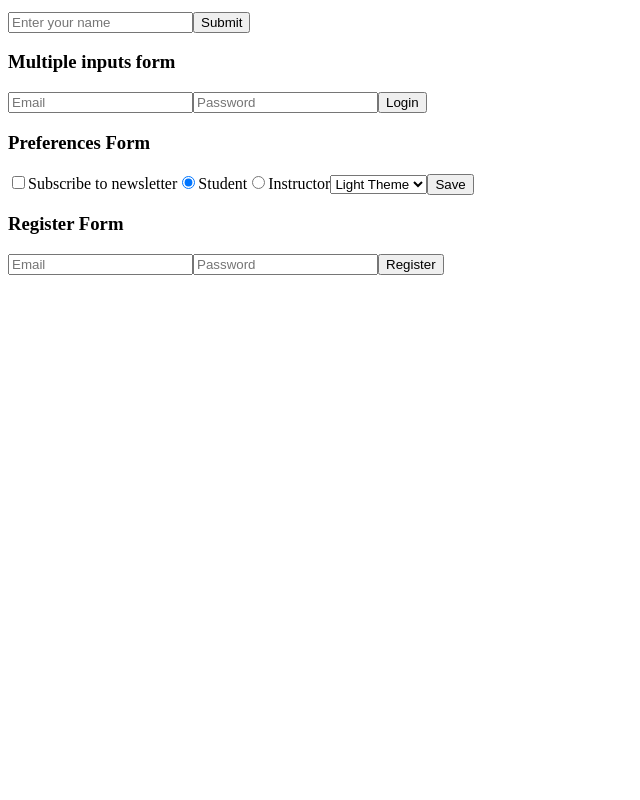
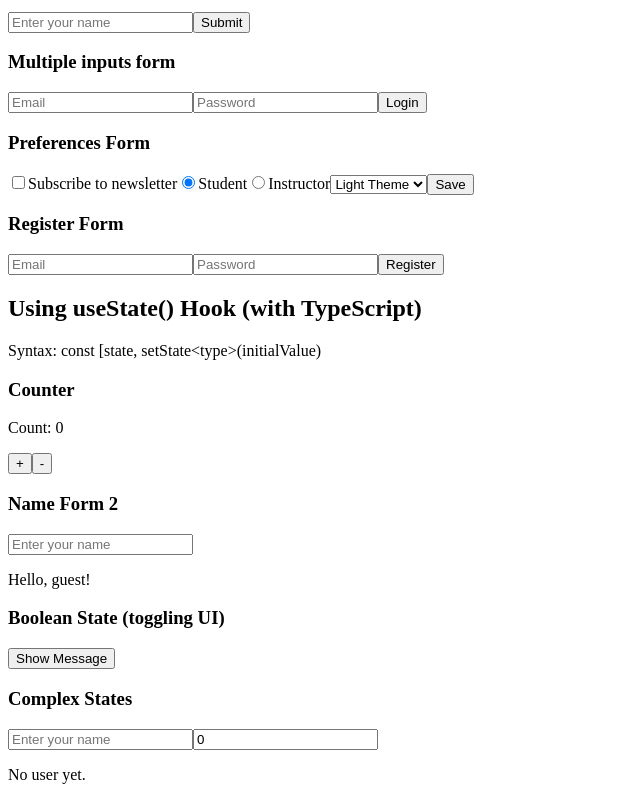
Before and after one commit to WesllenCarmo/React-basics-lab, a React (Vite) app: page / in a window 1280 px wide. Shown: the part 648-1448 px from the top of the page, without its empty margins (0-640 px from the left). Before the commit the page ends 931 px from the top, so only its background shows below. Built offline with nearby package versions, Linux system fonts and the light colour scheme.

Commit message:
Add different forms with useState.

```diff
--- a/src/App.jsx
+++ b/src/App.jsx
@@ -7,6 +7,10 @@ import NameForm from './components//Form/NameForm';
 import LoginForm from './components/Form/LoginForm';
 import PreferencesForm from './components/Form/PreferencesForm';
 import RegisterForm from './components/Form/RegisterForm';
+import Counter from './components/useStateHook/Counter';
+import NameFormState from './components/useStateHook/NameFormState';
+import ToggleMessage from './components/useStateHook/ToggleMessage';
+import UserProfile from './components/useStateHook/UserProfile';
 
 function App() {
   const handleClick = () => {
@@ -14,6 +18,8 @@ function App() {
   }
   const userExist = 'Mario';
   const messages = 10;
+
+  const useStateHookSyntax = 'const [state, setState<type>(initialValue)';
   return (
     <>
       <LabelButton onClick={handleClick} label="Click Me" />
@@ -37,6 +43,16 @@ function App() {
       <PreferencesForm />
       <h3>Register Form</h3>
       <RegisterForm />
+      <h2>Using useState() Hook (with TypeScript)</h2>
+      <p>Syntax: {useStateHookSyntax}</p>
+      <h3>Counter</h3>
+      <Counter />
+      <h3>Name Form 2</h3>
+      <NameFormState />
+      <h3>Boolean State (toggling UI)</h3>
+      <ToggleMessage />
+      <h3>Complex States</h3>
+      <UserProfile />
     </>
   )
 }
--- /dev/null
+++ b/src/components/useStateHook/Counter.tsx
@@ -0,0 +1,16 @@
+import { useState } from 'react';
+
+export default function Counter() {
+  const [count, setCount] = useState<number>(0);
+
+  const increment = () => setCount((prev) => prev + 1);
+  const decrement = () => setCount((prev) => prev - 1);
+
+  return (
+    <div>
+      <p>Count: {count}</p>
+      <button onClick={increment}>+</button>
+      <button onClick={decrement}>-</button>
+    </div>
+  )
+}
--- /dev/null
+++ b/src/components/useStateHook/NameFormState.tsx
@@ -0,0 +1,21 @@
+import React, { useState } from 'react';
+
+export default function NameFormState() {
+  const [name, setName] = useState<string>("");
+
+  const handleChange = (e: React.ChangeEvent<HTMLInputElement>) => {
+    setName(e.target.value);
+  };
+
+  return (
+    <div>
+      <input
+        type="text"
+        value={name}
+        onChange={handleChange}
+        placeholder="Enter your name"
+      />
+      <p>Hello, {name || "guest"}!</p>
+    </div>
+  );
+};
--- /dev/null
+++ b/src/components/useStateHook/ToggleMessage.tsx
@@ -0,0 +1,16 @@
+import { useState } from 'react';
+
+export default function ToggleMessage() {
+  const [visible, setVisible] = useState<boolean>(false);
+
+  const toggle = () => { setVisible((prev) => !prev)};
+
+  return (
+    <div>
+      <button onClick={toggle}>
+        {visible ? "Hide" : "Show"} Message
+      </button>
+      {visible && <p>This is a toggleable message!</p>}
+    </div>
+  )
+};
--- /dev/null
+++ b/src/components/useStateHook/UserProfile.tsx
@@ -0,0 +1,36 @@
+import React, { useState } from 'react';
+
+type User = {
+  name: string;
+  age: number;
+};
+
+export default function UserProfile () {
+  const [user, setUser] = useState<User>({name: "", age: 0});
+
+  const updateName = (e: React.ChangeEvent<HTMLInputElement>) => {
+    setUser((prev) => ({ ...prev, name: e.target.value }));
+  };
+
+  const updateAge = (e: React.ChangeEvent<HTMLInputElement>) => {
+    setUser((prev) => ({ ...prev, age: Number(e.target.value) }));
+  };
+
+  return (
+    <div>
+      <input
+      type="text"
+      value={user.name}
+      onChange={updateName}
+      placeholder="Enter your name"
+      />
+      <input
+      type="number"
+      value={user.age}
+      onChange={updateAge}
+      placeholder="Enter your age"
+      />
+      <p>{user.name ? `${user.name} is ${user.age} years old.` : "No user yet."}</p>
+    </div>
+  )
+};
```
